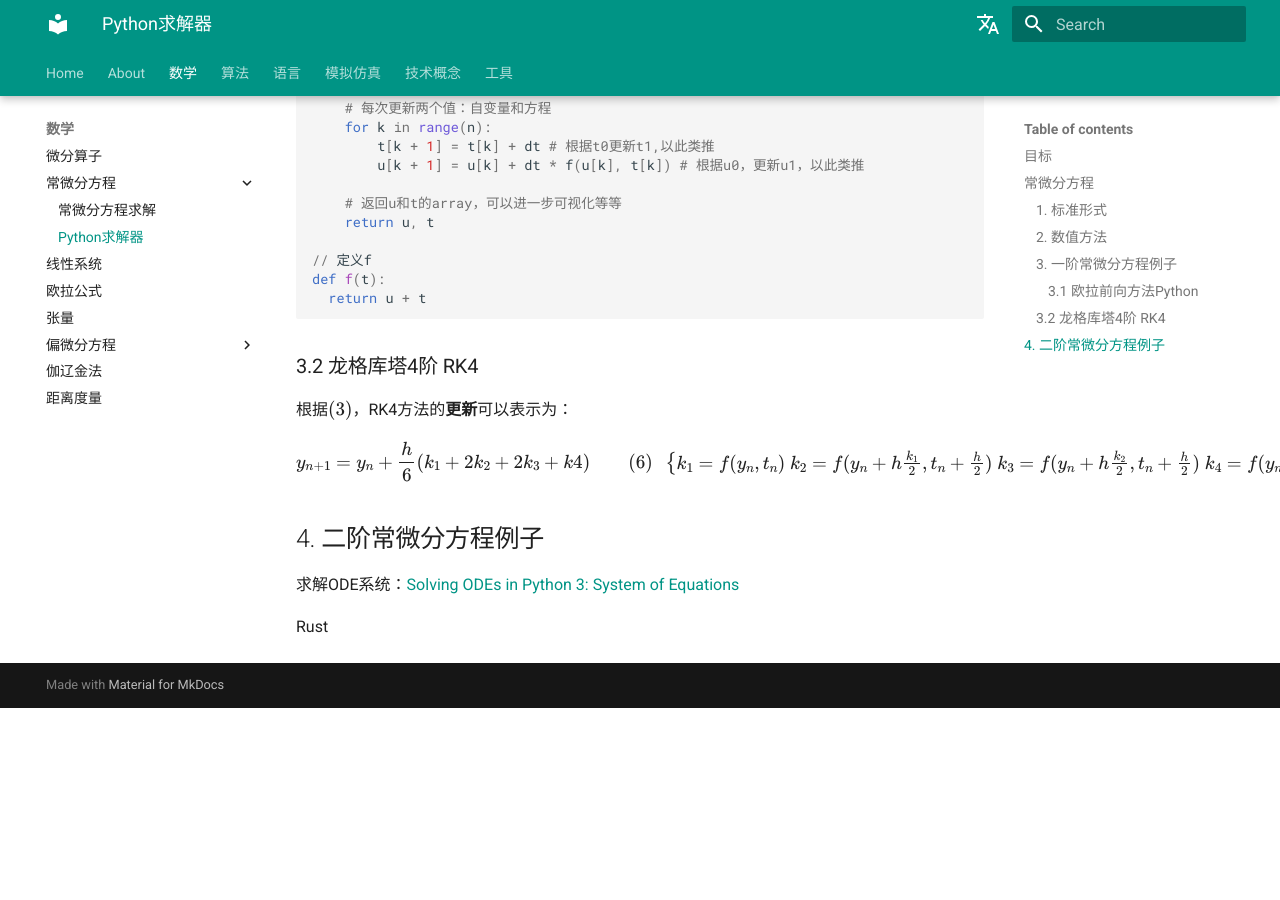
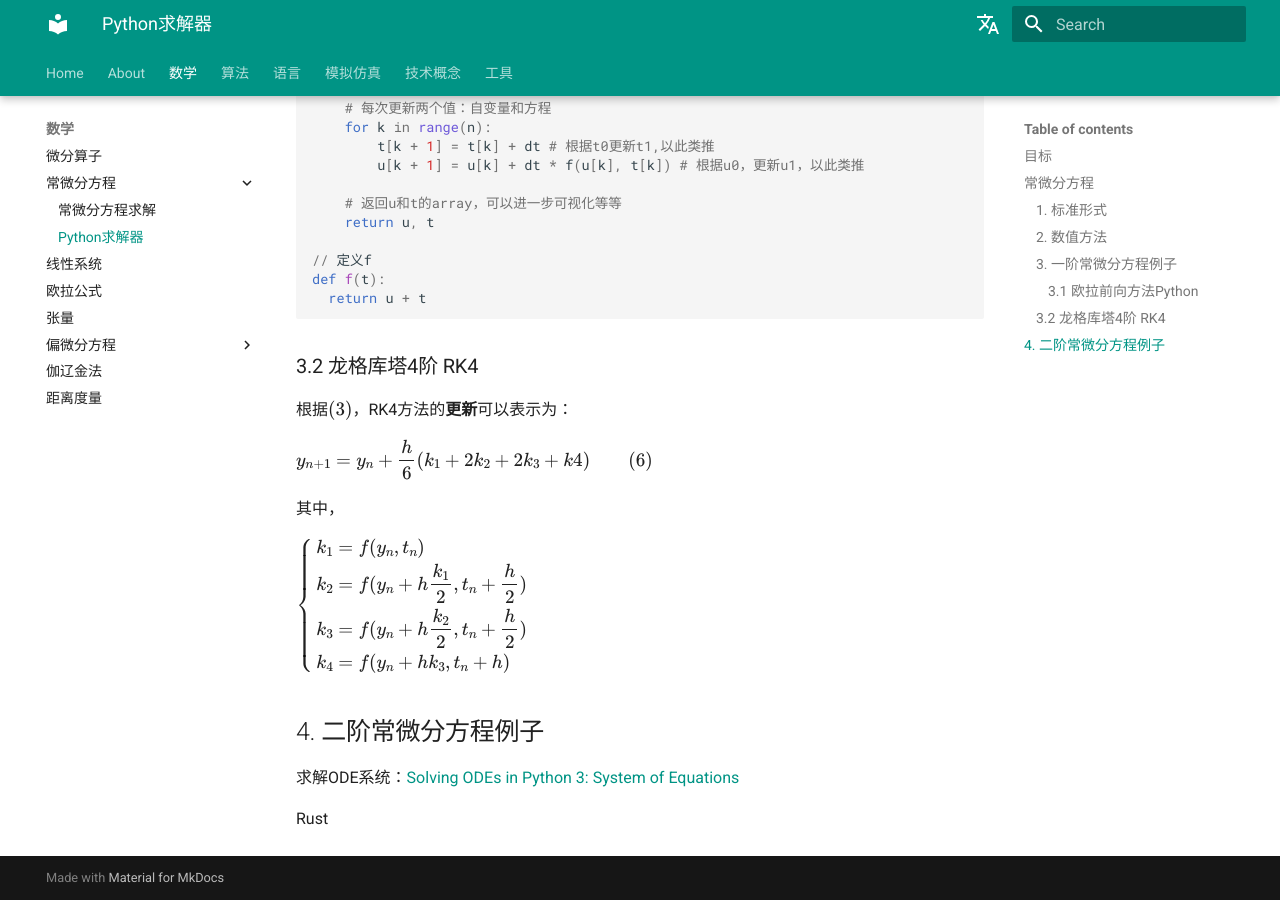
Before and after one commit to gh-xd/notes, an MkDocs documentation site: the page built from docs/zh/math/ode/ode-python.md, in a window 1280 px wide and 900 px high, scrolled down 1988 px. Built offline with MkDocs 1.6.1 and Material for MkDocs 9.7.7, drawn with Linux system fonts in a browser that asks for light colours; comment, search, counter and statistics services are not loaded; before the commit the page ends 2696 px from its top, so only the background shows below that.

Commit message:
fix latex

```diff
--- a/docs/zh/math/ode/ode-python.md
+++ b/docs/zh/math/ode/ode-python.md
@@ -102,20 +102,17 @@ def f(t):
 ### 3.2 龙格库塔4阶 RK4
 
 根据$(3)$，RK4方法的**更新**可以表示为：
-$$
-y_{n+1}=y_n + \displaystyle\frac{h}{6}(k_1 + 2k_2 + 2k_3 + k4) \qquad (6)
-\\
-\\
-\begin{cases}
-k_1 = f(y_n, t_n)
-\\
-k_2=f(y_n + h\frac{k_1}{2}, t_n+\frac{h}{2})
-\\
-k_3=f(y_n + h\frac{k_2}{2}, t_n+\frac{h}{2})
-\\
-k_4=f(y_n+hk_3, t_n + h)
-\end{cases}
-$$
+
+$y_{n+1}=y_n + \displaystyle\frac{h}{6}(k_1 + 2k_2 + 2k_3 + k4) \qquad (6)$
+
+其中，
+
+$\left\{\begin{aligned} k_1 &= f(y_n, t_n) \\
+k_2 &=f(y_n + h\frac{k_1}{2}, t_n+\frac{h}{2}) \\
+k_3 &=f(y_n + h\frac{k_2}{2}, t_n+\frac{h}{2}) \\
+k_4&=f(y_n+hk_3, t_n + h)
+\end{aligned}
+\right.$
 
 ## 4. 二阶常微分方程例子
 
```
